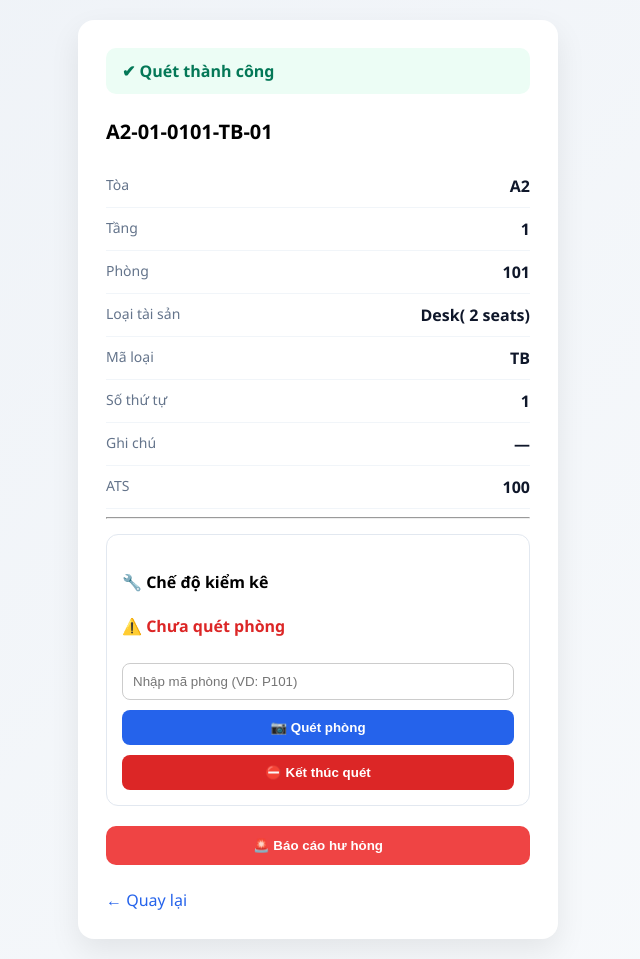
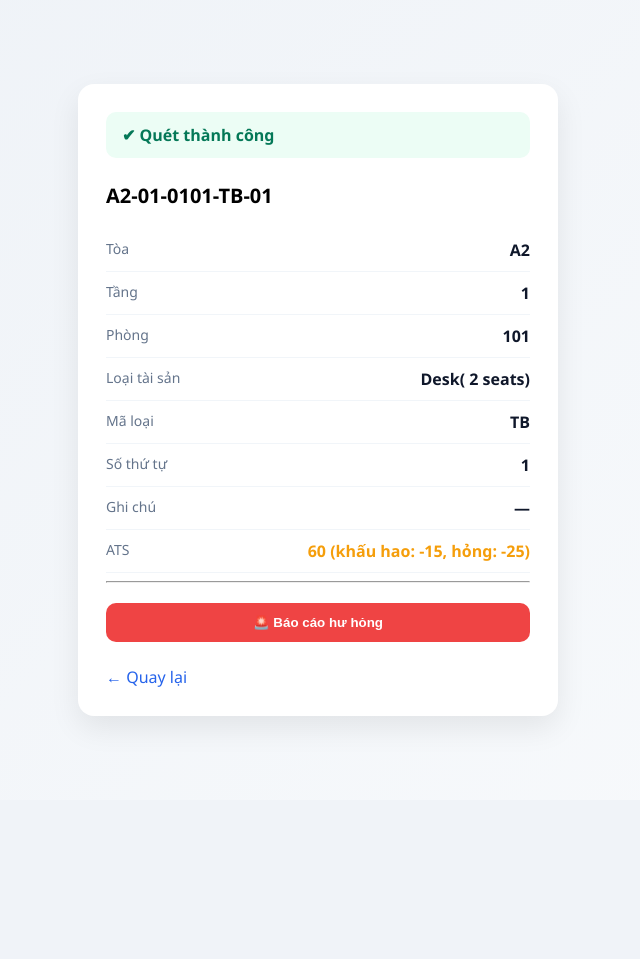
Before and after one commit to hoangan-mi/aims_bansao, a Flask app: a page that uses templates/asset.html in a window 1280 px wide. Shown: the whole page, without its empty margins (322-962 px from the left). After the commit the page ends 719 px from the top, so only its background shows below. Run offline with Flask 3, Linux system fonts and the light colour scheme; the visitor is signed in with stand-in values (Sample User, id 1).

Commit message:
Update asset.html

```diff
--- a/templates/asset.html
+++ b/templates/asset.html
@@ -90,12 +90,10 @@ opacity:.7
 
 {% if asset %}
 
-{% set ats = asset.get("ATS",100)|int %}
-
 <div class="container">
 <div class="card">
 
-<!-- 🔥 ERROR -->
+<!-- ERROR -->
 {% if error %}
 <div style="background:#fef2f2;color:#b91c1c;padding:12px;border-radius:10px;margin-bottom:20px;font-weight:600;">
 {{ error }}
@@ -145,69 +143,29 @@ opacity:.7
 <span class="value">{{ asset["Notes"] or "—" }}</span>
 </div>
 
+<!-- ✅ ATS FIX -->
 <div class="info-row">
 <span class="label">ATS</span>
-<span class="value">
-{{ ats }}
+<span class="value"
+style="
+{% if asset['ATS_value'] < 30 %}color:#dc2626;
+{% elif asset['ATS_value'] < 70 %}color:#f59e0b;
+{% else %}color:#16a34a;
+{% endif %}
+font-weight:700;
+">
+{{ asset["ATS_display"] }}
 </span>
 </div>
 
 <hr>
 
-<!-- 🔥 ADMIN / MANAGER -->
-{% if session.role in ["admin","manager"] %}
-
-<div style="margin-top:15px; padding:15px; border:1px solid #e2e8f0; border-radius:12px;">
-
-<h4>🔧 Chế độ kiểm kê</h4>
-
-{% if session.current_room %}
-<p style="color:#16a34a;font-weight:600;">
-📍 Đang quét phòng: {{ session.current_room }}
-</p>
-{% else %}
-<p style="color:#dc2626;font-weight:600;">
-⚠️ Chưa quét phòng
-</p>
-{% endif %}
-
-<input type="text" id="roomInput" placeholder="Nhập mã phòng (VD: P101)"
-style="width:100%;padding:10px;border-radius:8px;border:1px solid #ccc;margin-top:10px;">
-
-<button onclick="scanRoom()"
-style="margin-top:10px;width:100%;padding:10px;border:none;border-radius:8px;background:#2563eb;color:white;font-weight:600;">
-📷 Quét phòng
-</button>
-
-<a href="/end-scan-room">
-<button style="margin-top:10px;width:100%;padding:10px;border:none;border-radius:8px;background:#dc2626;color:white;font-weight:600;">
-⛔ Kết thúc quét
-</button>
-</a>
-
-</div>
-
-<script>
-function scanRoom(){
-    let room = document.getElementById("roomInput").value;
-    if(room){
-        window.location.href = "/scan-room/" + room;
-    } else {
-        alert("Nhập mã phòng!");
-    }
-}
-</script>
-
-{% endif %}
-
-<!-- 🔥 BÁO HỎNG -->
+<!-- BÁO HỎNG -->
 <form action="/report/{{ asset['ID_assets'] }}" method="get" style="margin-top:20px;">
-
 <button type="submit"
 style="width:100%;padding:12px;border:none;border-radius:10px;background:#ef4444;color:white;font-weight:600;">
 🚨 Báo cáo hư hỏng
 </button>
-
 </form>
 
 <a href="/" class="back-link">← Quay lại</a>
```
